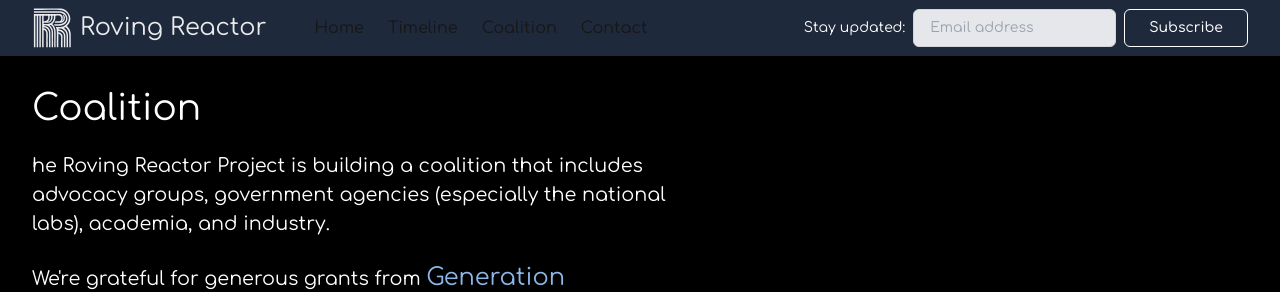
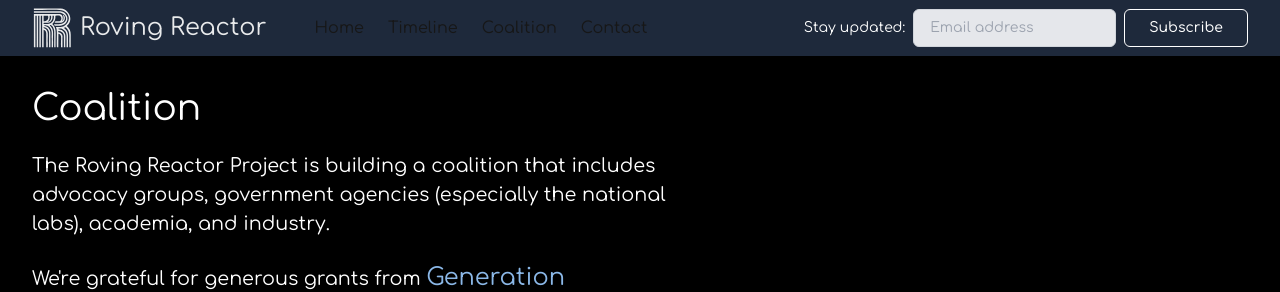
Before and after one commit to PhysicalPlant/rovingreactor_website, a Next.js app: page /coalition in a window 1280 px wide. Shown: the top 292 px of the page. Built offline with nearby package versions, Linux system fonts and the light colour scheme.

Commit message:
Fixing "The"

```diff
--- a/src/app/coalition/page.tsx
+++ b/src/app/coalition/page.tsx
@@ -8,7 +8,7 @@ export default function Coalition() {
           <div className="max-w-2xl" style={{fontSize: "1.2rem"}}>
             <h1 className="text-4xl text-white mb-6">Coalition</h1>
             <p className="text-white mb-6">
-              he Roving Reactor Project is building a coalition that includes
+              The Roving Reactor Project is building a coalition that includes
               advocacy groups, government agencies (especially the national
               labs), academia, and industry.
             </p>
```
